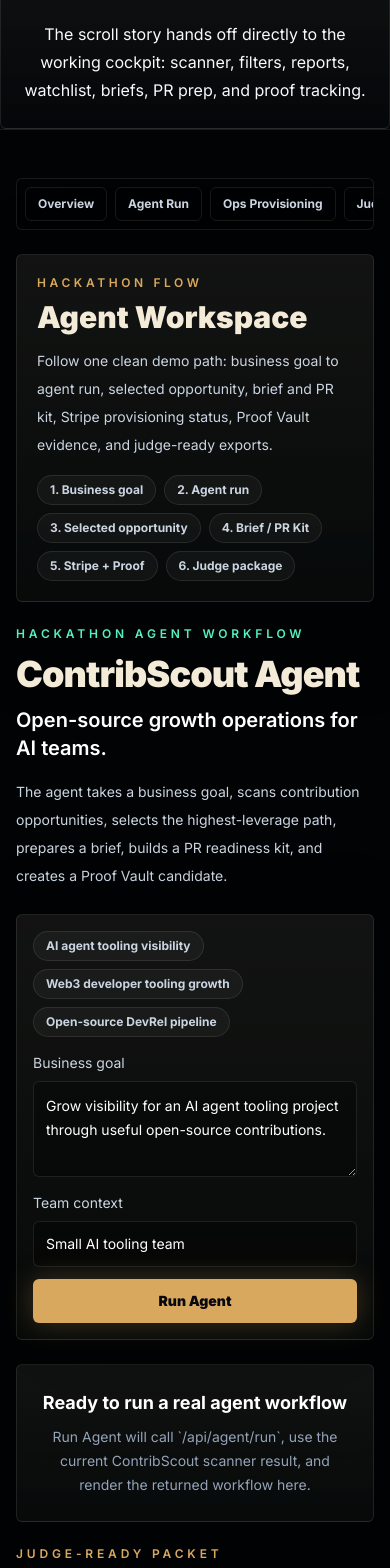
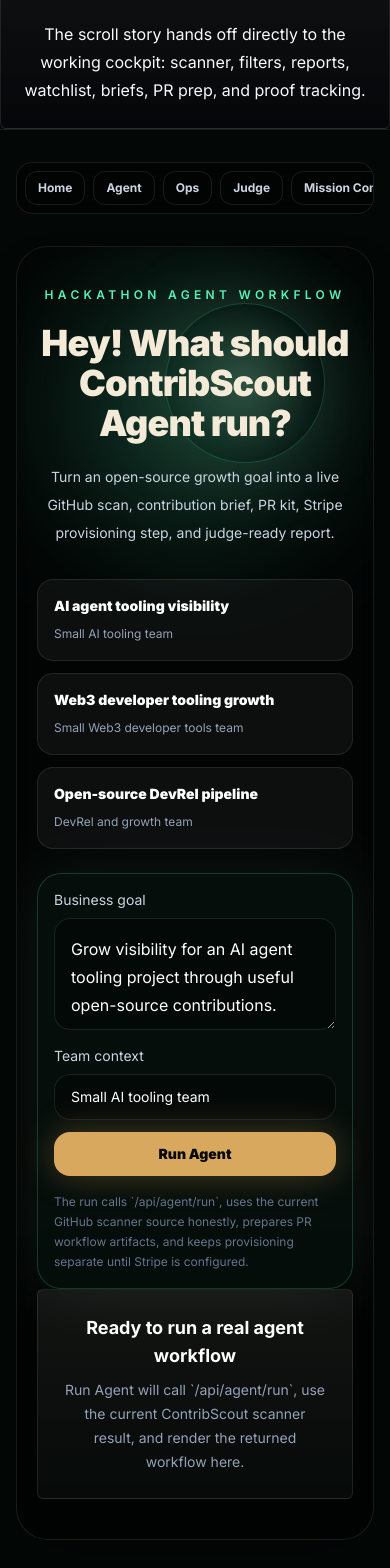
Before and after one commit to Sworntech-dev/contribscout, a Next.js app: page / in a window 390 px wide. Shown: the part 4060-5628 px from the top of the page. Built offline with nearby package versions, Linux system fonts and the light colour scheme.

Commit message:
Redesign Agent Workspace as premium console

```diff
--- a/src/components/agent-demo-mode.tsx
+++ b/src/components/agent-demo-mode.tsx
@@ -190,22 +190,23 @@
   }
 
   return (
-    <section id="agent-demo" className="scroll-mt-24 space-y-6">
-      <div className="space-y-6">
-        <div className="grid gap-6 lg:grid-cols-[0.95fr_1.05fr] lg:items-end">
-          <div>
-            <p className="text-xs font-semibold uppercase tracking-[0.32em] text-mint">Hackathon agent workflow</p>
-            <h2 className="mt-3 text-4xl font-black tracking-tight text-cream sm:text-5xl">ContribScout Agent</h2>
-            <p className="mt-3 text-xl font-semibold text-white">Open-source growth operations for AI teams.</p>
-            <p className="mt-4 max-w-2xl text-sm leading-7 text-slate-300 sm:text-base">
-              The agent takes a business goal, scans contribution opportunities, selects the highest-leverage path,
-              prepares a brief, builds a PR readiness kit, and creates a Proof Vault candidate.
+    <section id="agent-console-home" className="scroll-mt-24 space-y-8">
+      <div className="relative overflow-hidden rounded-[2rem] border border-cream/10 bg-black/40 px-5 py-10 shadow-2xl shadow-black/30 backdrop-blur sm:px-8 lg:px-12">
+        <div className="absolute left-1/2 top-8 -z-10 h-64 w-64 -translate-x-1/2 rounded-full bg-mint/20 blur-3xl" />
+        <div className="absolute right-12 top-14 -z-10 h-40 w-40 rounded-full border border-mint/20 bg-[radial-gradient(circle,rgba(128,185,154,0.28),rgba(128,185,154,0.04)_58%,transparent_70%)] shadow-[0_0_80px_rgba(128,185,154,0.18)]" />
+
+        <div className="mx-auto max-w-4xl text-center">
+          <p className="text-xs font-semibold uppercase tracking-[0.36em] text-mint">Hackathon agent workflow</p>
+          <h2 className="mt-5 text-4xl font-black tracking-tight text-cream sm:text-6xl">
+            Hey! What should ContribScout Agent run?
+          </h2>
+          <p className="mx-auto mt-5 max-w-2xl text-sm leading-7 text-slate-300 sm:text-base">
+            Turn an open-source growth goal into a live GitHub scan, contribution brief, PR kit, Stripe provisioning
+            step, and judge-ready report.
           </p>
         </div>
 
-          <div className="premium-panel rounded-md p-4">
-            <div className="grid gap-4">
-              <div className="flex flex-wrap gap-2">
+        <div className="mx-auto mt-8 grid max-w-4xl gap-3 md:grid-cols-3">
           {GOAL_PRESETS.map((preset) => (
             <button
               key={`agent-preset-${preset.label}`}
@@ -214,17 +215,21 @@
                 setBusinessGoal(preset.businessGoal);
                 setTeamContext(preset.teamContext);
               }}
-                    className="rounded-full border border-cream/10 bg-white/[0.04] px-3 py-1.5 text-xs font-bold text-slate-300 transition hover:border-mint/50 hover:text-white"
+              className="rounded-2xl border border-cream/10 bg-white/[0.045] p-4 text-left transition hover:-translate-y-0.5 hover:border-mint/50 hover:bg-mint/10"
             >
-                    {preset.label}
+              <p className="text-sm font-black text-white">{preset.label}</p>
+              <p className="mt-2 text-xs leading-5 text-slate-400">{preset.teamContext}</p>
             </button>
           ))}
         </div>
+
+        <div className="mx-auto mt-6 max-w-4xl rounded-[1.5rem] border border-mint/20 bg-[#07110e]/85 p-4 shadow-[0_0_70px_rgba(128,185,154,0.12)]">
+          <div className="grid gap-4">
             <Field label="Business goal">
               <textarea
                 value={businessGoal}
                 onChange={(event) => setBusinessGoal(event.target.value)}
-                  className="min-h-24 w-full resize-y rounded-md border border-cream/10 bg-black/30 px-3 py-3 text-sm leading-6 text-white outline-none transition focus:border-mint/60"
+                className="min-h-28 w-full resize-y rounded-2xl border border-cream/10 bg-black/35 px-4 py-4 text-base leading-7 text-white outline-none transition placeholder:text-slate-600 focus:border-mint/60"
               />
             </Field>
             <div className="grid gap-3 sm:grid-cols-[1fr_auto] sm:items-end">
@@ -232,34 +237,50 @@
                 <input
                   value={teamContext}
                   onChange={(event) => setTeamContext(event.target.value)}
-                    className="w-full rounded-md border border-cream/10 bg-black/30 px-3 py-3 text-sm text-white outline-none transition focus:border-mint/60"
+                  className="w-full rounded-2xl border border-cream/10 bg-black/35 px-4 py-3 text-sm text-white outline-none transition focus:border-mint/60"
                 />
               </Field>
               <button
                 type="button"
                 onClick={runAgent}
                 disabled={runState === "running"}
-                  className="rounded-md bg-warm px-5 py-3 text-sm font-black text-ink shadow-[0_0_28px_rgba(244,181,98,0.24)] transition hover:bg-cream disabled:cursor-not-allowed disabled:opacity-60"
+                className="rounded-2xl bg-warm px-6 py-3 text-sm font-black text-ink shadow-[0_0_34px_rgba(244,181,98,0.28)] transition hover:bg-cream disabled:cursor-not-allowed disabled:opacity-60"
               >
-                  {runState === "running" ? "Running..." : "Run Agent"}
+                {runState === "running" ? "Running agent..." : "Run Agent"}
               </button>
             </div>
+            <p className="text-xs leading-5 text-slate-500">
+              The run calls `/api/agent/run`, uses the current GitHub scanner source honestly, prepares PR workflow
+              artifacts, and keeps provisioning separate until Stripe is configured.
+            </p>
             {runState === "error" ? (
-                <p className="rounded-md border border-rose/30 bg-rose/10 px-3 py-2 text-sm text-rose">{error}</p>
+              <p className="rounded-2xl border border-rose/30 bg-rose/10 px-3 py-2 text-sm text-rose">{error}</p>
             ) : null}
-            </div>
           </div>
         </div>
 
         {runState === "running" ? <AgentLoadingState /> : null}
 
         {result ? (
-          <div className="grid gap-5">
+          <div className="grid gap-8">
+            <section id="agent-run-results" className="scroll-mt-24 space-y-4">
+              <SectionHeading
+                eyebrow="Section A"
+                title="Agent Run"
+                description="The live run log, selected opportunity, and source status stay together for a clean judge walkthrough."
+              />
               <div className="grid gap-5 lg:grid-cols-[0.9fr_1.1fr]">
               <ActionLog result={result} />
               <SelectedOpportunityPanel result={result} />
               </div>
+            </section>
 
+            <section className="space-y-4">
+              <SectionHeading
+                eyebrow="Section B"
+                title="Contribution Plan"
+                description="Business rationale, contribution brief, and PR readiness kit are grouped as one practical plan."
+              />
               <div className="grid gap-5 xl:grid-cols-3">
               <Panel eyebrow="Business rationale" title="Why this matters">
                 <div className="space-y-3 text-sm leading-6 text-slate-300">
@@ -326,16 +347,14 @@
                 </div>
               </Panel>
               </div>
+            </section>
 
             <section id="ops-provisioning" className="scroll-mt-24 space-y-4">
-              <div>
-                <p className="text-xs font-semibold uppercase tracking-[0.24em] text-warm">Ops provisioning</p>
-                <h3 className="mt-2 text-2xl font-black text-white">Provisioning and evidence</h3>
-                <p className="mt-2 max-w-2xl text-sm leading-6 text-slate-400">
-                  Keep the operations step separate from the agent decision: Stripe shows real configuration status,
-                  and Proof Vault prepares local evidence tracking.
-                </p>
-              </div>
+              <SectionHeading
+                eyebrow="Section C"
+                title="Operations"
+                description="Stripe and Proof Vault are operational steps, separated from the agent decision and kept honest."
+              />
               <div className="grid gap-5 lg:grid-cols-2">
                 <Panel eyebrow="Proof Vault candidate" title="Evidence plan">
                   <div className="space-y-3 text-sm leading-6 text-slate-300">
@@ -564,6 +583,24 @@
   );
 }
 
+function SectionHeading({
+  eyebrow,
+  title,
+  description,
+}: {
+  eyebrow: string;
+  title: string;
+  description: string;
+}) {
+  return (
+    <div>
+      <p className="text-xs font-semibold uppercase tracking-[0.24em] text-mint">{eyebrow}</p>
+      <h3 className="mt-2 text-2xl font-black text-white">{title}</h3>
+      <p className="mt-2 max-w-3xl text-sm leading-6 text-slate-400">{description}</p>
+    </div>
+  );
+}
+
 function Field({ label, children }: { label: string; children: React.ReactNode }) {
   return (
     <label className="grid gap-2 text-sm text-slate-300">
--- a/src/components/hackathon-demo-stack.tsx
+++ b/src/components/hackathon-demo-stack.tsx
@@ -10,66 +10,59 @@
   const [provisioningResult, setProvisioningResult] = useState<ProvisionResponse | null>(null);
   const [proofCandidateSaved, setProofCandidateSaved] = useState(false);
   const navItems = [
-    { label: "Overview", href: "#agent-workspace-overview" },
-    { label: "Agent Run", href: "#agent-demo" },
-    { label: "Ops Provisioning", href: "#ops-provisioning" },
-    { label: "Judge Package", href: "#judge-demo-package" },
-    { label: "Mission Control", href: "#mission-control" },
+    { label: "Home", short: "H", href: "#agent-console-home" },
+    { label: "Agent", short: "A", href: "#agent-run-results" },
+    { label: "Ops", short: "O", href: "#ops-provisioning" },
+    { label: "Judge", short: "J", href: "#judge-demo-package" },
+    { label: "Mission Control", short: "M", href: "#mission-control" },
   ];
 
   return (
-    <section id="agent-workspace" className="relative overflow-hidden border-y border-cream/10 bg-black/45 px-4 py-12 sm:px-6 lg:px-8">
-      <div className="absolute inset-0 -z-10 bg-[radial-gradient(circle_at_18%_8%,rgba(128,185,154,0.18),transparent_26%),radial-gradient(circle_at_90%_28%,rgba(244,181,98,0.12),transparent_28%),linear-gradient(180deg,rgba(4,8,7,0.96),rgba(2,4,4,0.98))]" />
-      <div className="mx-auto grid max-w-7xl gap-6 lg:grid-cols-[220px_1fr]">
+    <section
+      id="agent-workspace"
+      className="relative overflow-hidden border-y border-cream/10 bg-[#030706] px-4 py-8 sm:px-6 lg:px-8"
+    >
+      <div className="absolute inset-0 -z-10 bg-[linear-gradient(rgba(255,255,255,0.035)_1px,transparent_1px),linear-gradient(90deg,rgba(255,255,255,0.035)_1px,transparent_1px)] bg-[size:44px_44px]" />
+      <div className="absolute left-1/2 top-20 -z-10 h-[34rem] w-[34rem] -translate-x-1/2 rounded-full bg-mint/12 blur-3xl" />
+      <div className="absolute right-[-12rem] top-32 -z-10 h-[28rem] w-[28rem] rounded-full bg-warm/10 blur-3xl" />
+      <div className="mx-auto grid max-w-7xl gap-6 lg:grid-cols-[78px_1fr]">
         <aside className="hidden lg:block">
-          <nav className="sticky top-24 rounded-md border border-cream/10 bg-black/35 p-3 shadow-2xl shadow-black/20 backdrop-blur">
-            <p className="px-3 py-2 text-[11px] font-black uppercase tracking-[0.24em] text-mint">
-              Agent Workspace
-            </p>
-            <div className="mt-2 grid gap-1">
+          <nav className="sticky top-24 flex min-h-[calc(100vh-8rem)] flex-col items-center gap-3 rounded-2xl border border-cream/10 bg-black/35 px-3 py-4 shadow-2xl shadow-black/30 backdrop-blur">
+            <a
+              href="#agent-console-home"
+              className="grid h-11 w-11 place-items-center rounded-2xl border border-mint/30 bg-mint/10 text-sm font-black text-mint"
+              aria-label="Agent console home"
+            >
+              CS
+            </a>
+            <div className="mt-3 grid gap-2">
               {navItems.map((item) => (
                 <a
                   key={`agent-workspace-nav-${item.href}`}
                   href={item.href}
-                  className="rounded-md px-3 py-2 text-sm font-semibold text-slate-300 transition hover:bg-white/[0.06] hover:text-white"
+                  title={item.label}
+                  className="group grid h-11 w-11 place-items-center rounded-2xl border border-cream/10 bg-white/[0.035] text-xs font-black text-slate-300 transition hover:border-mint/50 hover:bg-mint/10 hover:text-white"
+                >
+                  {item.short}
+                </a>
+              ))}
+            </div>
+            <div className="mt-auto h-20 w-px bg-gradient-to-b from-transparent via-mint/40 to-transparent" />
+          </nav>
+        </aside>
+
+        <div className="min-w-0 space-y-8">
+          <div className="lg:hidden">
+            <div className="flex gap-2 overflow-x-auto rounded-2xl border border-cream/10 bg-black/40 p-2 backdrop-blur">
+              {navItems.map((item) => (
+                <a
+                  key={`agent-workspace-mobile-nav-${item.href}`}
+                  href={item.href}
+                  className="whitespace-nowrap rounded-xl border border-cream/10 px-3 py-2 text-xs font-bold text-slate-300"
                 >
                   {item.label}
                 </a>
               ))}
-            </div>
-          </nav>
-        </aside>
-
-        <div className="min-w-0 space-y-6">
-          <div className="lg:hidden">
-            <div className="flex gap-2 overflow-x-auto rounded-md border border-cream/10 bg-black/30 p-2">
-              {navItems.map((item) => (
-                <a
-                  key={`agent-workspace-mobile-nav-${item.href}`}
-                  href={item.href}
-                  className="whitespace-nowrap rounded-md border border-cream/10 px-3 py-2 text-xs font-bold text-slate-300"
-                >
-                  {item.label}
-                </a>
-              ))}
-            </div>
-          </div>
-
-          <div id="agent-workspace-overview" className="premium-panel rounded-md p-5">
-            <p className="text-xs font-semibold uppercase tracking-[0.3em] text-warm">Hackathon flow</p>
-            <h2 className="mt-2 text-3xl font-black text-cream sm:text-4xl">Agent Workspace</h2>
-            <p className="mt-3 max-w-3xl text-sm leading-7 text-slate-300">
-              Follow one clean demo path: business goal to agent run, selected opportunity, brief and PR kit,
-              Stripe provisioning status, Proof Vault evidence, and judge-ready exports.
-            </p>
-            <div className="mt-4 flex flex-wrap gap-2 text-xs font-bold text-slate-300">
-              {["Business goal", "Agent run", "Selected opportunity", "Brief / PR Kit", "Stripe + Proof", "Judge package"].map(
-                (step, index) => (
-                  <span key={`agent-workspace-flow-${step}`} className="rounded-full border border-cream/10 bg-white/[0.04] px-3 py-1.5">
-                    {index + 1}. {step}
-                  </span>
-                ),
-              )}
             </div>
           </div>
 
--- a/src/components/judge-demo-package.tsx
+++ b/src/components/judge-demo-package.tsx
@@ -52,7 +52,7 @@
     <section id="judge-demo-package" className="scroll-mt-24 space-y-6">
       <div className="space-y-6">
         <div className="max-w-3xl">
-          <p className="text-xs font-semibold uppercase tracking-[0.32em] text-warm">Judge-ready packet</p>
+          <p className="text-xs font-semibold uppercase tracking-[0.32em] text-warm">Section D · Judge-ready packet</p>
           <h2 className="mt-3 text-3xl font-black tracking-tight text-cream sm:text-4xl">
             Hackathon Demo Package
           </h2>
```
Lines whose indentation alone changed are shown as unchanged.
